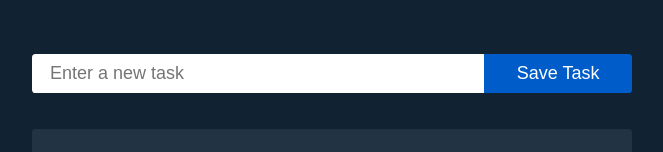
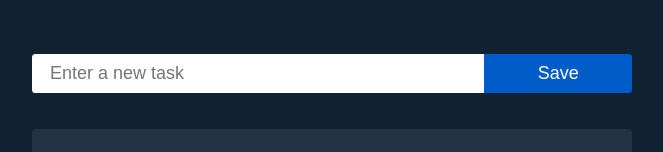
Before and after one commit to jorgeabf/task-app-localstorage, a React (Create React App) app: page / in a window 1280 px wide. Shown: the top 152 px of the page, without its empty margins (308-971 px from the left). Built offline with nearby package versions, Linux system fonts and the light colour scheme.

Commit message:
fix: btn

```diff
--- a/src/components/TaskCreator.jsx
+++ b/src/components/TaskCreator.jsx
@@ -18,7 +18,7 @@ export const TaskCreator = ({ createNewTask }) => {
             value={newTaskName}
             onChange={(e) => setNewTaskName(e.target.value)}
          />
-         <button>Save Task</button>
+         <button>Save</button>
       </form>
    );
 };
```
